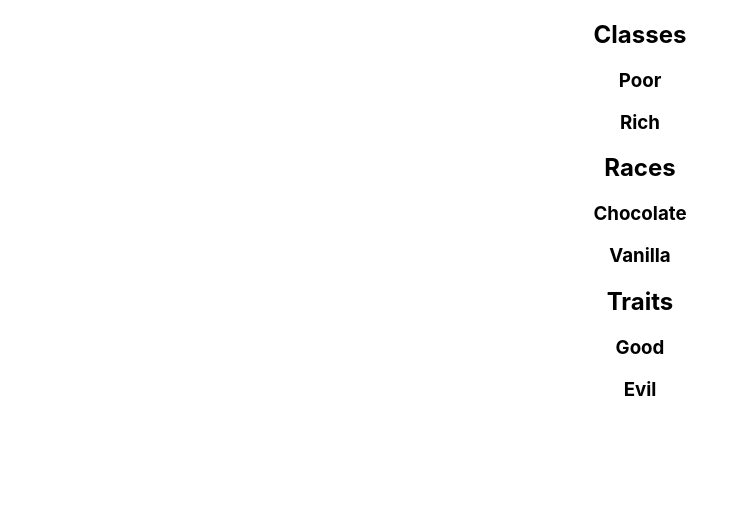
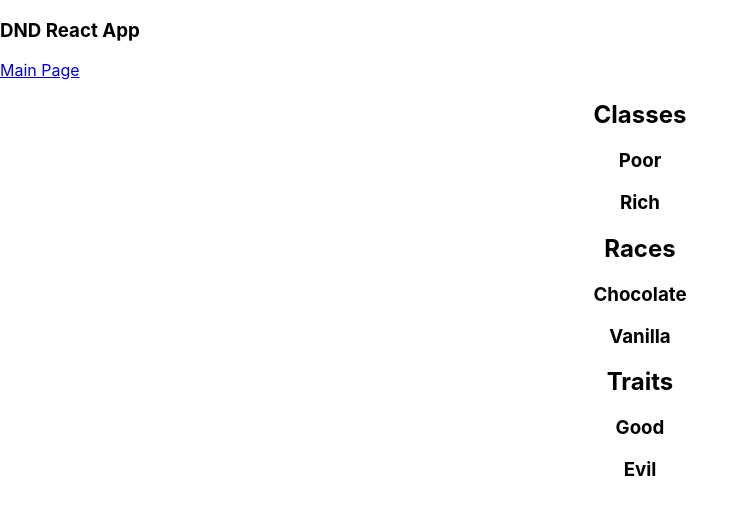
Before and after one commit to jcadavez/dnd-react-app, a React (Create React App) app: page / in a window 1280 px wide. Shown: the top 514 px of the page, without its empty margins (0-748 px from the left). Built offline with nearby package versions, Linux system fonts and the light colour scheme; no server answers.

Commit message:
Added a Navbar

```diff
--- a/src/App.js
+++ b/src/App.js
@@ -8,6 +8,8 @@
 
 import './App.css';
 
+import { Navbar } from './app/Navbar'
+
 import { ClassList } from './features/class/ClassList'
 import { RaceList } from './features/race/RaceList'
 import { TraitList } from './features/trait/TraitList'
@@ -15,6 +17,7 @@
 function App() {
   return (
     <Router>
+      <Navbar />
       <div className="App">
         <Switch>
           <Route
--- /dev/null
+++ b/src/app/Navbar.js
@@ -0,0 +1,18 @@
+import React from 'react'
+
+import { Link } from 'react-router-dom'
+
+export const Navbar = () => {
+    return (
+        <nav>
+            <section>
+                <h1>DND React App</h1>
+                <div className="navContent">
+                    <div className="navLinks">
+                        <Link to="/">Main Page</Link>
+                    </div>
+                </div>
+            </section>
+        </nav>
+    )
+}
```
